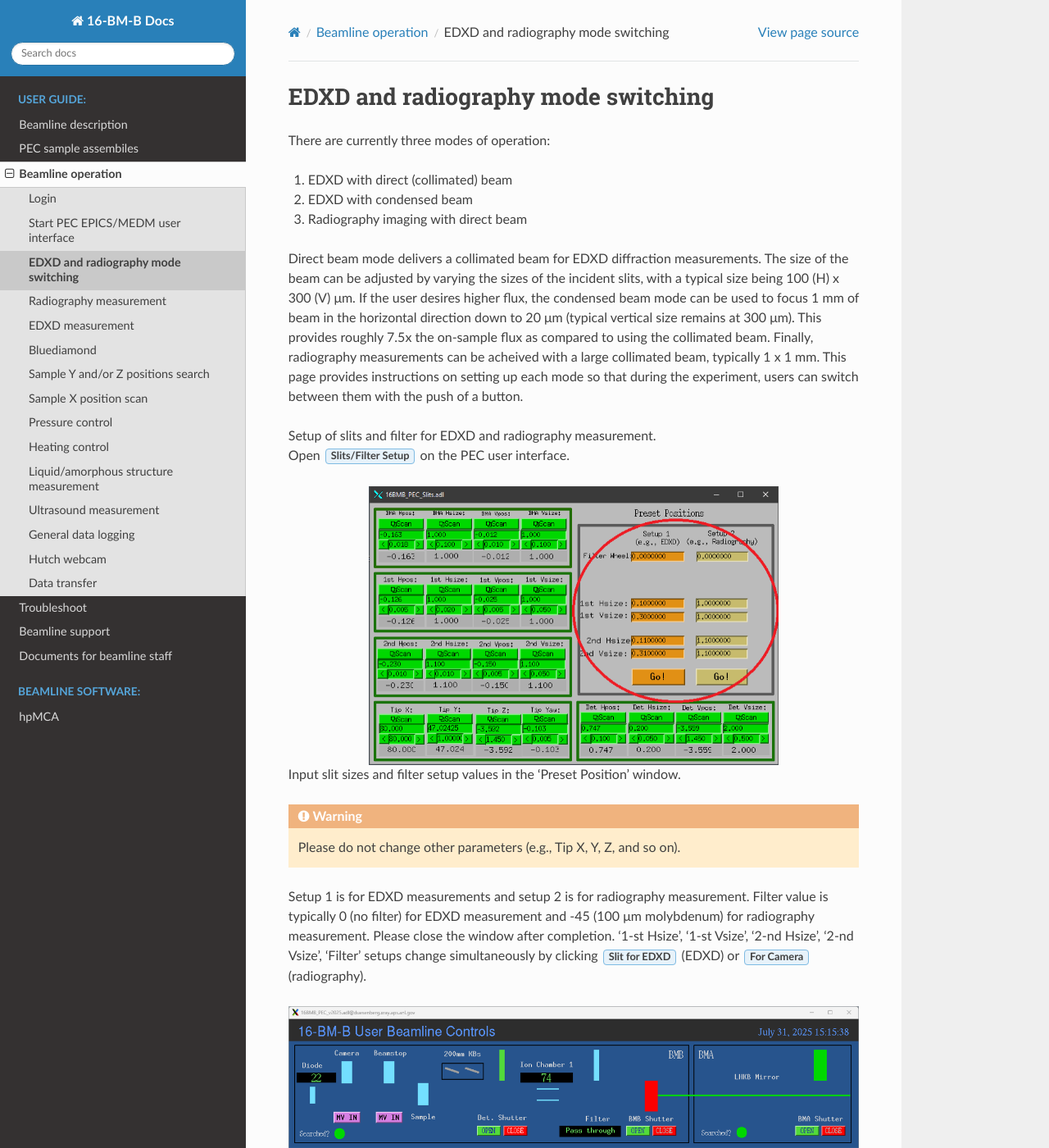
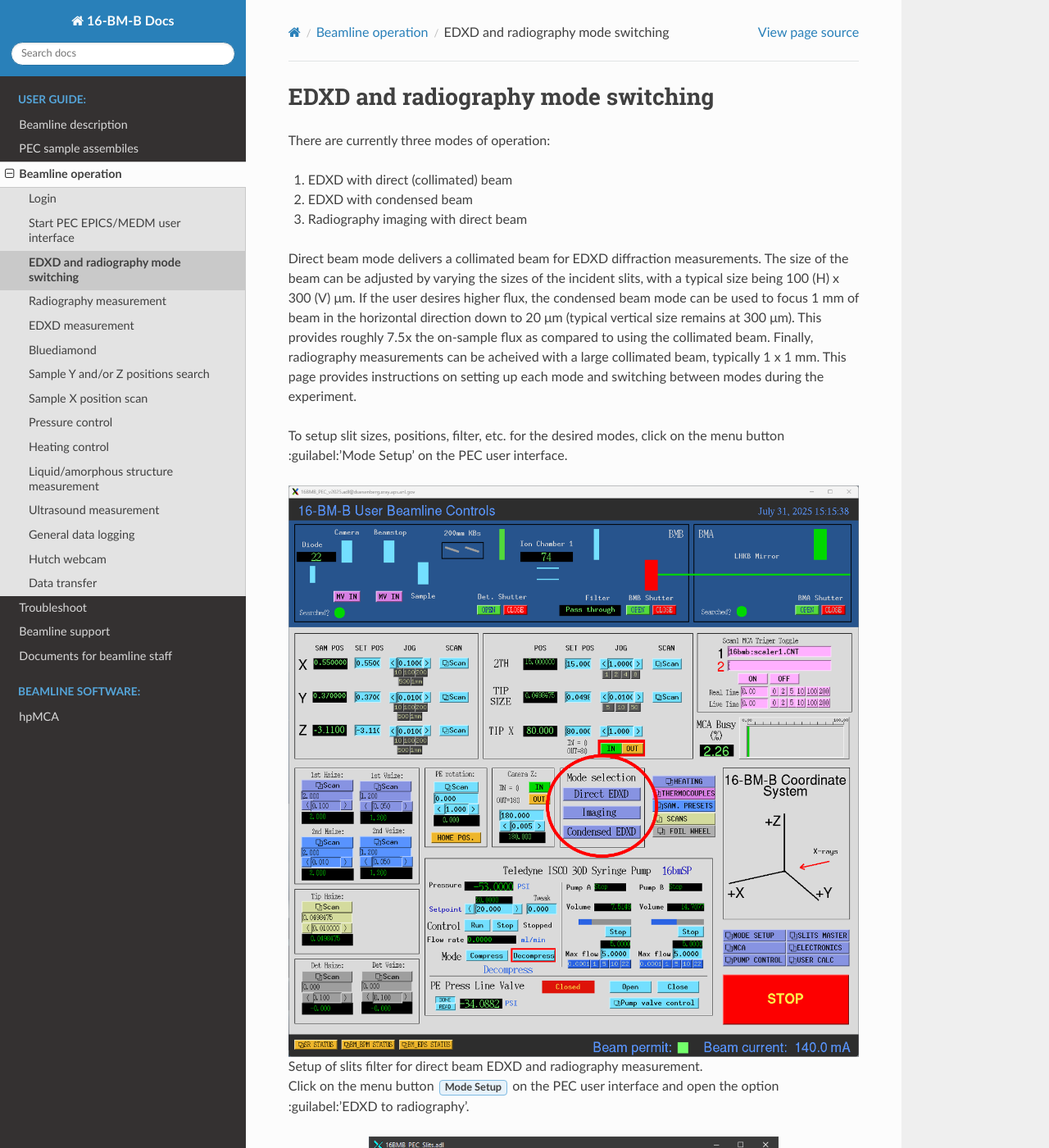
Before and after one commit to taeastmo/16BMB_manual, a Sphinx documentation site: the page built from docs/source/operations/item_003_EDXD_radiography_switching.rst, in a window 1280 px wide and 1400 px high. Shown: the whole window at 82% size. Built offline with Sphinx 7.4.7 and the Read the Docs theme 3.1.0, drawn with Linux system fonts in a browser that asks for light colours.

Commit message:
Update item_003_EDXD_radiography_switching.rst

```diff
--- a/docs/source/operations/item_003_EDXD_radiography_switching.rst
+++ b/docs/source/operations/item_003_EDXD_radiography_switching.rst
@@ -6,14 +6,22 @@ There are currently three modes of operation:
 2. EDXD with condensed beam
 3. Radiography imaging with direct beam
 
-Direct beam mode delivers a collimated beam for EDXD diffraction measurements. The size of the beam can be adjusted by varying the sizes of the incident slits, with a typical size being 100 (H) x 300 (V) μm. If the user desires higher flux, the condensed beam mode can be used to focus 1 mm of beam in the horizontal direction down to 20 μm (typical vertical size remains at 300 μm). This provides roughly 7.5x the on-sample flux as compared to using the collimated beam. Finally, radiography measurements can be acheived with a large collimated beam, typically 1 x 1 mm. This page provides instructions on setting up each mode so that during the experiment, users can switch between them with the push of a button.
+Direct beam mode delivers a collimated beam for EDXD diffraction measurements. The size of the beam can be adjusted by varying the sizes of the incident slits, with a typical size being 100 (H) x 300 (V) μm. If the user desires higher flux, the condensed beam mode can be used to focus 1 mm of beam in the horizontal direction down to 20 μm (typical vertical size remains at 300 μm). This provides roughly 7.5x the on-sample flux as compared to using the collimated beam. Finally, radiography measurements can be acheived with a large collimated beam, typically 1 x 1 mm. This page provides instructions on setting up each mode and switching between modes during the experiment.
+
+| To setup slit sizes, positions, filter, etc. for the desired modes, click on the menu button :guilabel:'Mode Setup' on the PEC user interface.
+
+
+.. figure:: /images/operation/slit_mode_switch.png
+   :alt: slit_mode_switch
+   :width: 720px
+   :align: center
 
 
 
 
 
-| Setup of slits and filter for EDXD and radiography measurement.
-| Open :guilabel:`Slits/Filter Setup` on the PEC user interface.
+| Setup of slits filter for direct beam EDXD and radiography measurement.
+| Click on the menu button :guilabel:`Mode Setup` on the PEC user interface and open the option :guilabel:'EDXD to radiography'.
 
 .. figure:: /images/operation/slits_filter_interface.png
    :alt: slits_filter_interface
```
